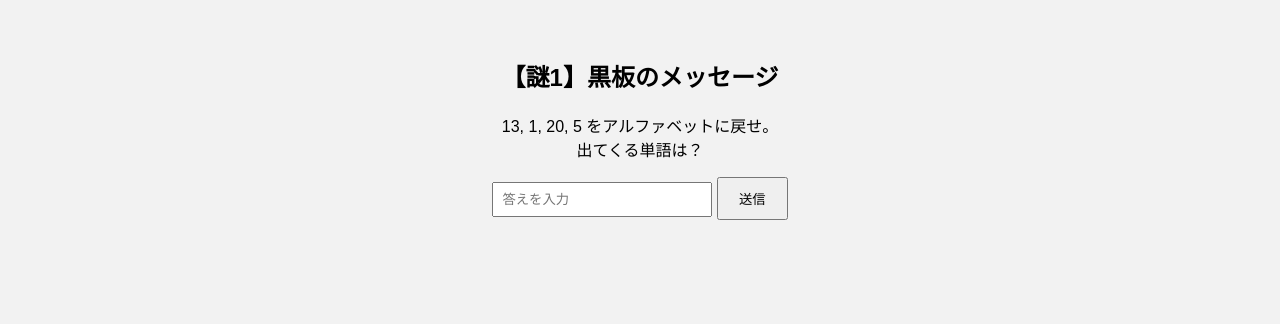
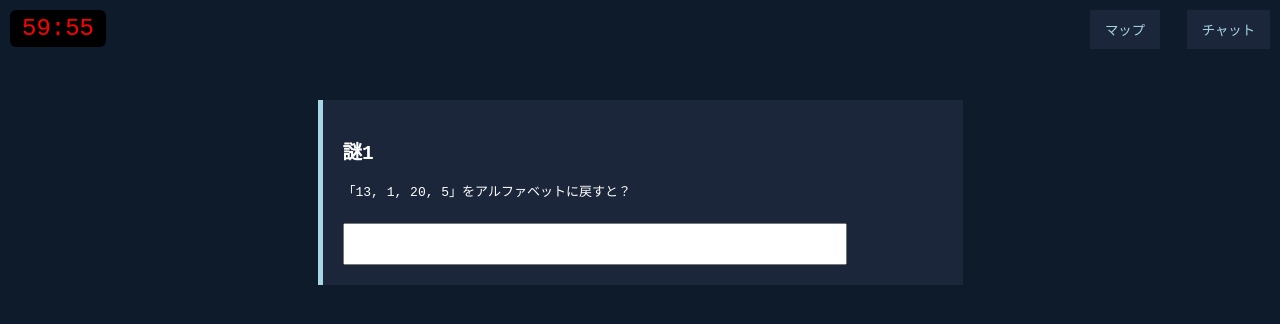
Before and after one commit to asahi172571/test1, a plain HTML site: page index.html in a window 1280 px wide. Drawn offline with Linux system fonts and the light colour scheme.

Commit message:
Update index.html

```diff
--- a/index.html
+++ b/index.html
@@ -2,124 +2,157 @@
 <html lang="ja">
 <head>
   <meta charset="UTF-8">
-  <title>謎解き - 謎1＆謎2</title>
+  <title>学園ミステリー謎解き</title>
   <style>
     body {
-      font-family: sans-serif;
-      text-align: center;
-      padding: 30px;
-      background-color: #f2f2f2;
+      font-family: monospace;
+      background-color: #0d1b2a;
+      color: white;
+      margin: 0;
+      padding: 0;
+      overflow-x: hidden;
     }
-
-    input {
-      padding: 8px;
-      width: 200px;
+    #timer {
+      position: fixed;
+      top: 10px;
+      left: 10px;
+      background-color: black;
+      color: red;
+      font-size: 24px;
+      padding: 5px 12px;
+      border-radius: 6px;
+      z-index: 1000;
+      font-family: 'Courier New', Courier, monospace;
     }
-
-    button {
-      padding: 10px 20px;
+    #mapButton, #chatButton {
+      position: fixed;
+      top: 10px;
+      right: 10px;
+      background-color: #1b263b;
+      color: #a9d6e5;
+      border: none;
+      padding: 10px 15px;
+      margin-left: 5px;
+      cursor: pointer;
+      z-index: 1000;
     }
-
-    .hidden {
+    #mapButton { right: 120px; }
+    #map, #chat {
+      position: fixed;
+      top: 0;
+      left: 0;
+      width: 100vw;
+      height: 100vh;
+      background-color: #0d1b2a;
       display: none;
+      z-index: 999;
+      padding: 20px;
+      overflow-y: auto;
     }
-
-    .fade {
-      opacity: 0;
-      transition: opacity 0.6s ease;
+    .question {
+      margin: 100px auto;
+      padding: 20px;
+      max-width: 600px;
+      background-color: #1b263b;
+      border-left: 5px solid #a9d6e5;
     }
-
-    .visible {
-      opacity: 1;
+    input[type="text"] {
+      width: 80%;
+      padding: 10px;
+      margin-top: 10px;
+      font-size: 16px;
     }
-
-    .shake-once {
-      animation: shakeOnce 0.5s ease;
+    .hint-popup {
+      position: fixed;
+      top: 50%;
+      left: 50%;
+      transform: translate(-50%, -50%);
+      background-color: #0d1b2a;
+      color: white;
+      padding: 20px 30px;
+      font-size: 20px;
+      border: 2px solid #a9d6e5;
+      z-index: 2000;
+      animation: shake 1.5s, fadeout 0.5s 2s forwards;
+      pointer-events: none;
     }
-
-    @keyframes shakeOnce {
-      0% { transform: translateY(0); }
-      25% { transform: translateY(-5px); }
-      50% { transform: translateY(5px); }
-      75% { transform: translateY(-5px); }
-      100% { transform: translateY(0); }
+    @keyframes shake {
+      0%, 100% { transform: translate(-50%, -50%) translateY(0); }
+      25% { transform: translate(-50%, -50%) translateY(-10px); }
+      75% { transform: translate(-50%, -50%) translateY(10px); }
+    }
+    @keyframes fadeout {
+      to { opacity: 0; }
     }
   </style>
 </head>
 <body>
+  <div id="timer">60:00</div>
+  <button id="mapButton" onclick="toggleMap()">マップ</button>
+  <button id="chatButton" onclick="toggleChat()">チャット</button>
 
-  <!-- 謎1 -->
-  <h2>【謎1】黒板のメッセージ</h2>
-  <p>13, 1, 20, 5 をアルファベットに戻せ。<br>出てくる単語は？</p>
-  <input type="text" id="answer1" placeholder="答えを入力">
-  <button onclick="checkAnswer1()">送信</button>
-  <div id="result1" class="fade"></div>
+  <div id="map"><img src="https://upload.wikimedia.org/wikipedia/commons/thumb/6/64/Simple_school_layout.png/800px-Simple_school_layout.png" style="width:100%;"></div>
+  <div id="chat"><div id="chatLog">[依頼人] ようこそ調査員。この学園で事件が起きた。</div></div>
 
-  <!-- 謎2（最初は非表示） -->
-  <div id="riddle2" class="hidden fade">
-    <h2>【謎2】教室の黒板の裏</h2>
-    <p>「さんかく」「しかく」「まる」…その順に並ぶ記号はどれ？</p>
-    <input type="text" id="answer2" placeholder="記号を入力">
-    <button onclick="checkAnswer2()">送信</button>
-    <div id="result2" class="fade"></div>
+  <div class="question" id="q1">
+    <h2>謎1</h2>
+    <p>「13, 1, 20, 5」をアルファベットに戻すと？</p>
+    <input type="text" oninput="checkAnswer(this, 'cate', 1)">
+  </div>
+
+  <div class="question" id="q2" style="display:none;">
+    <h2>謎2</h2>
+    <p>「さんかく」「しかく」「まる」…次は？</p>
+    <input type="text" oninput="checkAnswer(this, '★', 2)">
   </div>
 
   <script>
-    function fadeOut(elem) {
-      elem.classList.remove("visible");
-      setTimeout(() => {
-        elem.innerHTML = "";
-        elem.classList.remove("shake-once");
-      }, 800); // フェードアウト後に内容クリア
+    let start = 60 * 60; // 60分
+    let timerElement = document.getElementById("timer");
+    setInterval(() => {
+      if (start <= 0) return;
+      start--;
+      let m = String(Math.floor(start / 60)).padStart(2, '0');
+      let s = String(start % 60).padStart(2, '0');
+      timerElement.textContent = m + ":" + s;
+    }, 1000);
+
+    function toggleMap() {
+      let map = document.getElementById("map");
+      map.style.display = (map.style.display === "none") ? "block" : "none";
     }
 
-    function checkAnswer1() {
-      const userAnswer = document.getElementById("answer1").value.trim().toLowerCase();
-      const correctAnswer = "cate";
-      const resultDiv = document.getElementById("result1");
+    function toggleChat() {
+      let chat = document.getElementById("chat");
+      chat.style.display = (chat.style.display === "none") ? "block" : "none";
+    }
 
-      if (userAnswer === correctAnswer) {
-        resultDiv.innerHTML = "⭕ 正解！ 次の謎へ進めます";
-        resultDiv.style.color = "green";
-        resultDiv.classList.remove("shake-once");
-        resultDiv.classList.add("visible");
-
-        setTimeout(() => {
-          fadeOut(resultDiv);
-          const r2 = document.getElementById("riddle2");
-          r2.classList.remove("hidden");
-          setTimeout(() => r2.classList.add("visible"), 50);
-        }, 2000);
-
-      } else {
-        resultDiv.innerHTML = "❌ 不正解です";
-        resultDiv.style.color = "red";
-        resultDiv.classList.add("visible", "shake-once");
-
-        setTimeout(() => {
-          fadeOut(resultDiv);
-        }, 1500);
+    let answered = {};
+    function checkAnswer(input, correct, qnum) {
+      if (answered[qnum]) return;
+      if (input.value.trim().toLowerCase() === correct.toLowerCase()) {
+        answered[qnum] = true;
+        document.getElementById("chatLog").innerHTML += "<br>[システム] 謎" + qnum + " 正解！";
+        if (qnum < 5) {
+          let next = document.getElementById("q" + (qnum + 1));
+          if (next) next.style.display = "block";
+        }
       }
     }
 
-    function checkAnswer2() {
-      const userAnswer = document.getElementById("answer2").value.trim();
-      const correctAnswer = "★"; // 仮答え
-      const resultDiv = document.getElementById("result2");
+    function showHint() {
+      let hint = document.createElement("div");
+      hint.className = "hint-popup";
+      hint.textContent = "💬 新着メッセージ";
+      document.body.appendChild(hint);
+      setTimeout(() => hint.remove(), 2500);
+      document.getElementById("chatLog").innerHTML += "<br>[依頼人] 少し助けになればいいが…";
+    }
 
-      if (userAnswer === correctAnswer) {
-        resultDiv.innerHTML = "⭕ 正解！ 謎2クリア！";
-        resultDiv.style.color = "green";
-        resultDiv.classList.add("visible");
-        setTimeout(() => fadeOut(resultDiv), 2000);
-      } else {
-        resultDiv.innerHTML = "❌ 不正解です";
-        resultDiv.style.color = "red";
-        resultDiv.classList.add("visible", "shake-once");
-        setTimeout(() => fadeOut(resultDiv), 1500);
-      }
-    }
+    // タイマーでヒント出す（5分後）
+    setTimeout(() => {
+      if (!answered[1]) showHint();
+    }, 5 * 60 * 1000);
   </script>
-
 </body>
 </html>
```
